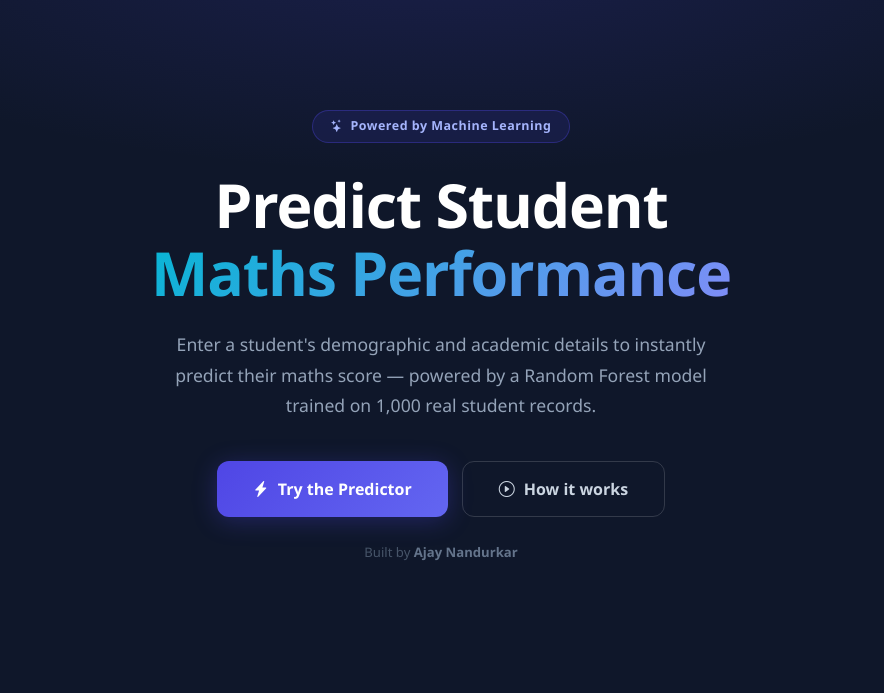
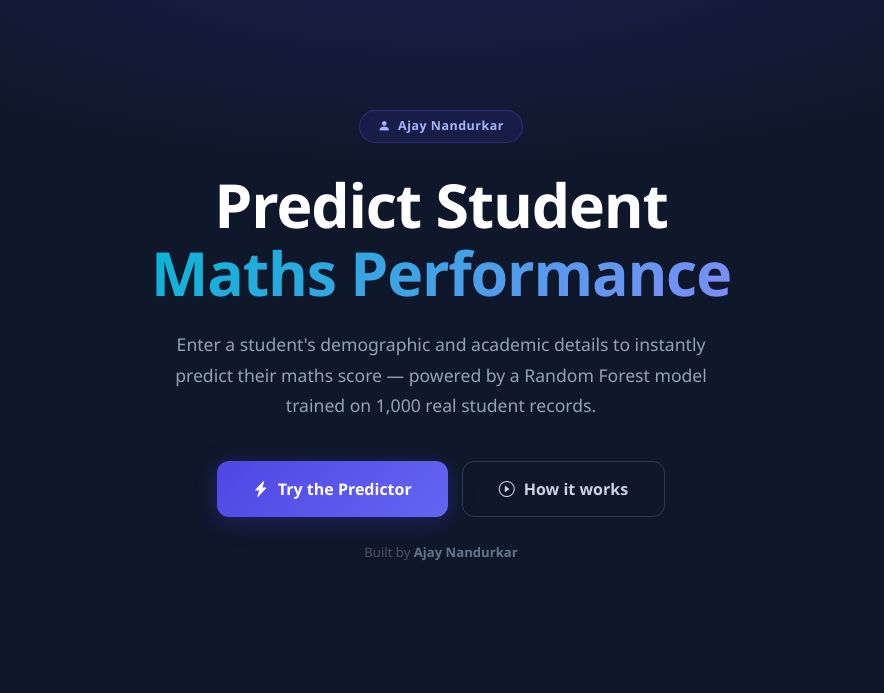
Before and after one commit to nandurkarajay/End-to-end-machine-learning-project-, a Flask app: page / in a window 1280 px wide. Shown: the part 72-765 px from the top of the page, without its empty margins (199-1083 px from the left). Run offline with Flask 3, Linux system fonts and the light colour scheme.

Commit message:
feat: replace hero chip with Ajay Nandurkar

```diff
--- a/src/templates/index.html
+++ b/src/templates/index.html
@@ -201,7 +201,7 @@
 <section class="hero">
     <div class="container">
         <div class="hero-chip">
-            <i class="bi bi-stars"></i> Powered by Machine Learning
+            <i class="bi bi-person-fill"></i> Ajay Nandurkar
         </div>
         <h1>Predict Student<br/><span class="highlight">Maths Performance</span></h1>
         <p>Enter a student's demographic and academic details to instantly predict their maths score — powered by a Random Forest model trained on 1,000 real student records.</p>
```
